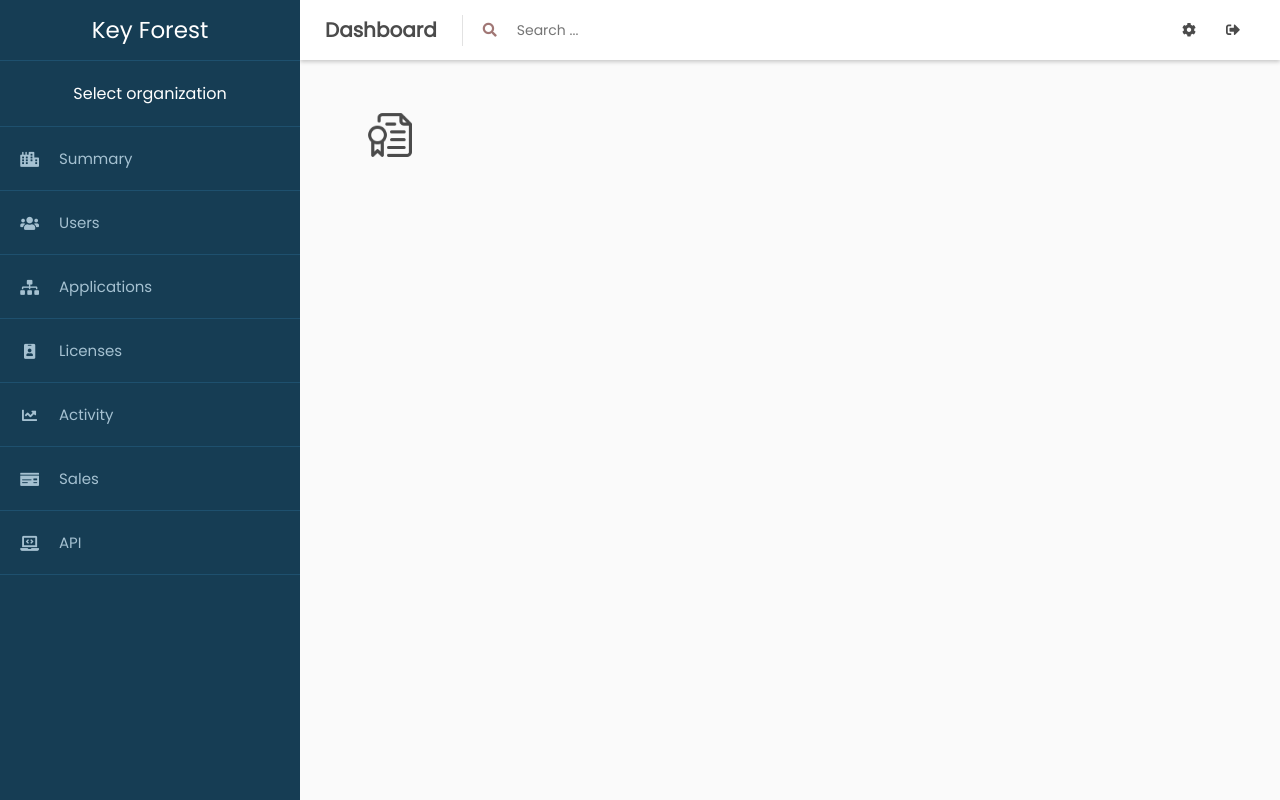
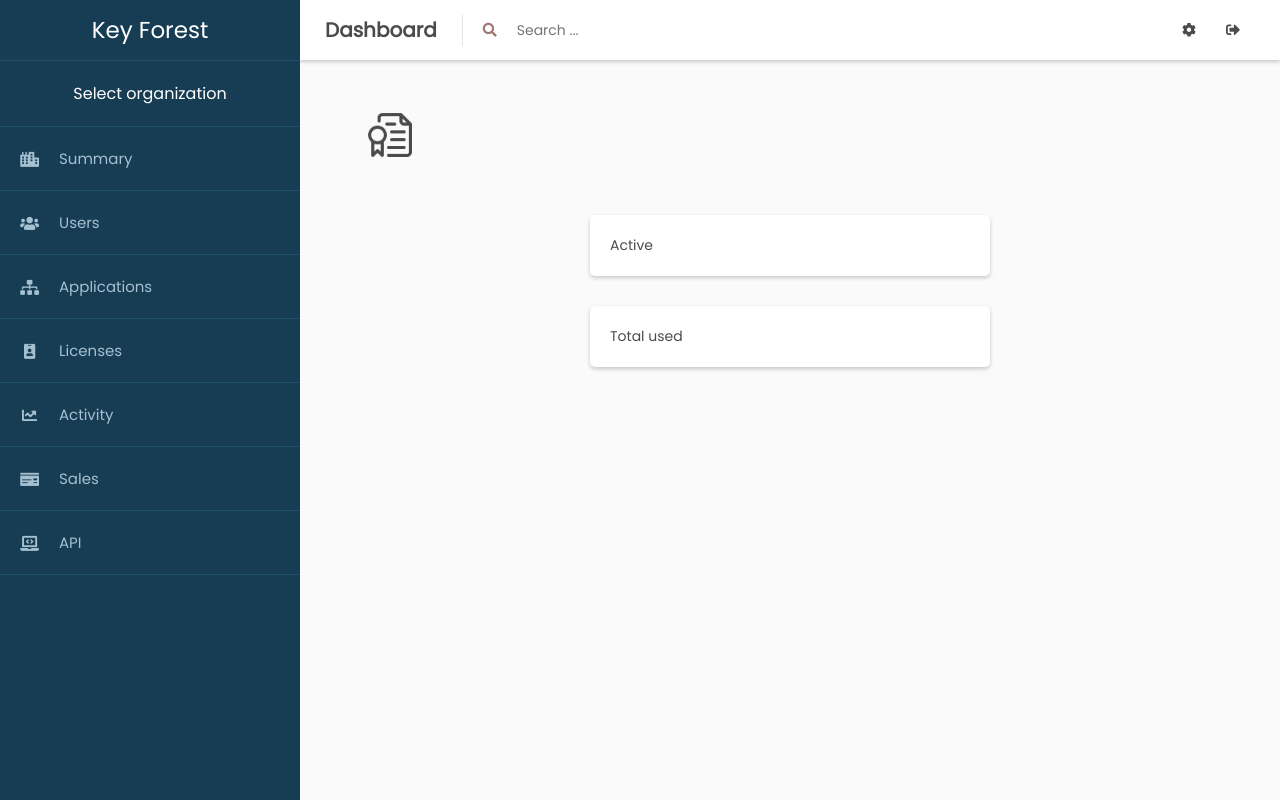
Before and after one commit to Tonyy18/keyforest, a Django app: template templates/dashboard/license.html in a window 1280 px wide. Run offline with Django 3.2, Linux system fonts and the light colour scheme; the template is opened without the code that fills it, so the values that code supplies are empty; some libraries are stand-ins or nearby versions.

Commit message:
User search status. License page started

```diff
--- a/static/css/dashboard.css
+++ b/static/css/dashboard.css
@@ -505,21 +505,27 @@ body {
 .box-section {
     text-align: center;
 }
+
 .box-section .box {
+    text-align: left;
     display: inline-block;
-    margin:  15px;
-}
-.box-section .box {
-    width: 400px;
-    text-align: left;
+    margin: 15px;
     background-color: white;
     box-shadow: 0 2px 4px 0 rgba(0,0,0,0.2);
     border-radius: 5px;
-    height: 300px;
     vertical-align: top;
+}
+.box-section .box.large-box {
+    width: 400px;
+}
+.box-section .box.medium-box {
+    width: 300px;
 }
 .box-section .box header {
     padding: 20px;
+}
+.box.chart-box {
+    height: 300px;
 }
 .box.chart-box .chart {
     height: calc(100% - 63px);
--- a/templates/dashboard/application.html
+++ b/templates/dashboard/application.html
@@ -12,7 +12,7 @@
             </div>
         </header>
         <div class="box-section">
-            <div class="box chart-box">
+            <div class="box large-box chart-box">
                 <header>
                     <h3>Licenses activated</h3>
                 </header>
@@ -20,7 +20,7 @@
                     <canvas id="myChart"></canvas>
                 </div>
             </div>
-            <div class="box chart-box">
+            <div class="box large-box chart-box">
                 <header>
                     <h3>Revenue</h3>
                 </header>
@@ -28,7 +28,7 @@
                     <canvas id="myChart"></canvas>
                 </div>
             </div>
-            <div class="box chart-box">
+            <div class="box large-box chart-box">
                 <header>
                     <h3>Licenses sold</h3>
                 </header>
--- a/templates/dashboard/license.html
+++ b/templates/dashboard/license.html
@@ -10,6 +10,18 @@
                     <h1 class="flex-grow">{{license.name}}</h1>
                 </div>
             </header>
+            <section class="box-section">
+                <div class="box large-box">
+                    <header>
+                        <p>Active</p>
+                    </header>
+                </div>
+                <div class="box large-box">
+                    <header>
+                        <p>Total used</p>
+                    </header>
+                </div>
+            </section>
         </section>
     </div>
     <script>
--- a/templates/dashboard/users.html
+++ b/templates/dashboard/users.html
@@ -497,6 +497,10 @@
             const results = users.filter((user) => {
                 return user.fullname.toLowerCase().includes(name.toLocaleLowerCase());
             })
+            if(results.length == 0) {
+                set_list_state("No matching user");
+                return;
+            }
             list_users(results);
             return false
         }
```
